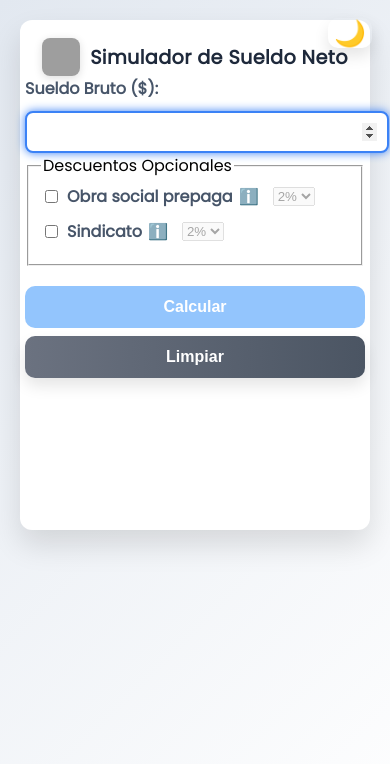
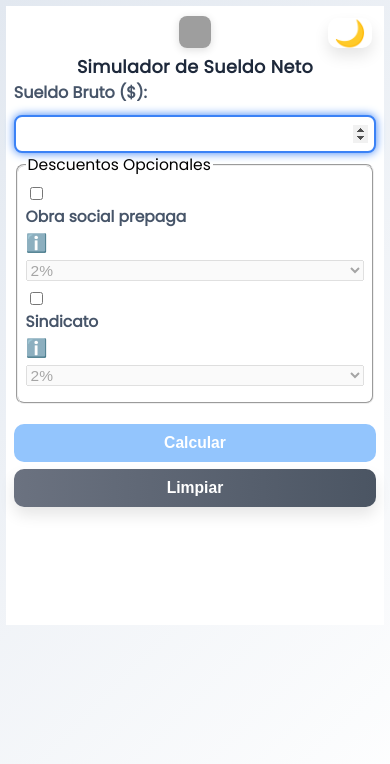
Before and after one commit to hugosan213/sueldo-neto, a plain HTML site: page index.html in a window 390 px wide. Drawn offline with nearby package versions, Linux system fonts and the light colour scheme; grey boxes are pictures that could not be loaded.

Commit message:
mejoras en la interfaz y script

```diff
--- a/style.css
+++ b/style.css
@@ -1,3 +1,60 @@
+/* Mejoras extra para mobile */
+@media (max-width: 600px) {
+  .header {
+    flex-direction: column !important;
+    gap: 4px !important;
+    padding: 0 !important;
+  }
+  .header img {
+    width: 32px !important;
+    height: 32px !important;
+    margin-bottom: 2px;
+  }
+  fieldset.opcionesExtra {
+    padding: 8px 2vw 8px 2vw;
+    font-size: 0.97rem;
+    min-width: 0;
+    border-radius: 8px;
+  }
+  .opcionesExtra label {
+    flex-direction: column !important;
+    align-items: flex-start !important;
+    gap: 2px !important;
+    margin-bottom: 8px;
+    font-size: 0.97rem;
+  }
+  .opcionesExtra select {
+    margin-left: 0 !important;
+    margin-top: 2px;
+    width: 100%;
+    font-size: 0.97rem;
+  }
+  .tooltip-ayuda {
+    font-size: 1.1rem;
+  }
+  .tooltip-ayuda .tooltip-text {
+    left: 50% !important;
+    transform: translateX(-50%) !important;
+    min-width: 120px;
+    max-width: 95vw;
+    font-size: 0.92rem;
+    padding: 7px 8px;
+  }
+  .pdf-container {
+    width: 100%;
+    display: flex;
+    justify-content: center;
+  }
+  #btnPDF {
+    width: 100%;
+    font-size: 1rem;
+    padding: 10px 0;
+  }
+  html, body {
+    max-width: 100vw;
+    overflow-x: hidden;
+  }
+}
 /* Tooltip ayuda */
 .tooltip-ayuda {
   position: relative;
@@ -286,34 +343,59 @@ button {
 }
 
 /* Responsive */
-@media (max-width: 480px) {
+@media (max-width: 600px) {
+  body {
+    padding: 6px;
+  }
   .container {
-    padding: 18px 5px;
-    max-width: 98vw;
+    padding: 10px 2vw;
+    max-width: 100vw;
     min-width: unset;
-  }
-  button {
-    font-size: 1rem;
-    padding: 12px 0;
+    border-radius: 0;
+    box-shadow: none;
   }
   h1 {
-    font-size: 1.2rem;
+    font-size: 1.1rem;
+    margin-bottom: 16px;
   }
   .resultado {
-    font-size: 1rem;
-    padding: 10px;
-    min-height: 60px;
+    font-size: 0.98rem;
+    padding: 7px;
+    min-height: 40px;
   }
   input[type='number'] {
-    font-size: 1rem;
-    padding: 10px;
+    font-size: 0.98rem;
+    padding: 8px 6px;
+    width: 100% !important;
+    box-sizing: border-box;
+    min-width: 0;
+    max-width: 100%;
   }
   .buttons {
     flex-direction: column;
-    gap: 8px;
+    gap: 7px;
   }
-  #grafico {
+  button {
+    font-size: 0.98rem;
+    padding: 10px 0;
+  }
+  #grafico, #piechart {
     width: 100% !important;
-    height: 140px !important;
+    height: 120px !important;
+    max-width: 100vw !important;
+  }
+  #piechart-container {
+    max-width: 100vw;
+    margin: 10px auto 0;
+  }
+  .pdf-container {
+    margin-bottom: 10px;
+  }
+  .tooltip-ayuda .tooltip-text {
+    width: 90vw;
+    min-width: 120px;
+    font-size: 0.92rem;
+    left: 0;
+    transform: none;
   }
 }
```
